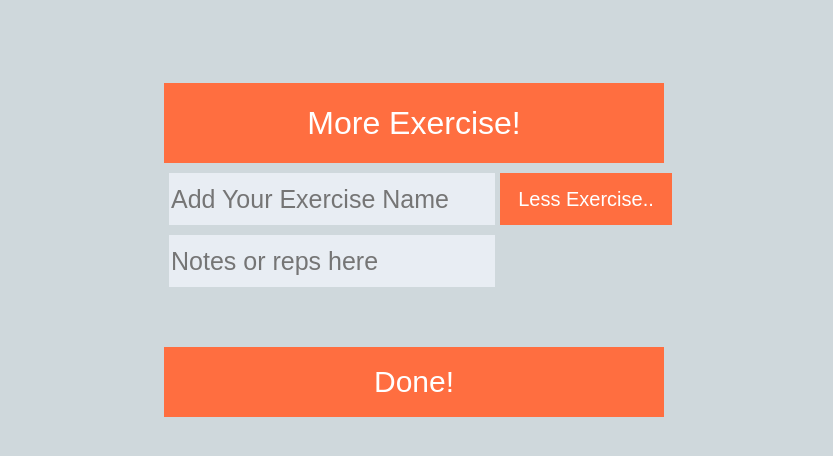
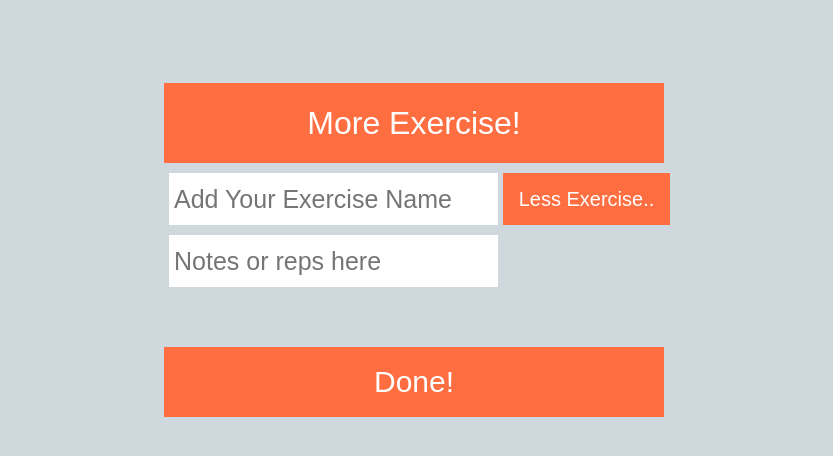
Before and after one commit to Ukubot/WorkoutConfig, a plain HTML site: page index.html in a window 1280 px wide. Shown: the part 294-750 px from the top of the page, without its empty margins (226-1059 px from the left). Drawn offline with nearby package versions, Linux system fonts and the light colour scheme.

Commit message:
some css imrpovements

```diff
--- a/style.css
+++ b/style.css
@@ -19,11 +19,14 @@ input {
   font-size: 25px;
   margin: 5px;
   color: #22264b;
-  background-color: #e8edf3;
   border: none;
   box-shadow: none;
   outline: none;
 }
+input, p{
+  padding-left: 5px;
+}
+
 
 li {
   padding: none;
@@ -63,7 +66,7 @@ button:active {
 
 span {
   position: absolute;
-  width: 172px;
+  width: 167px;
 }
 
 .container {
```
